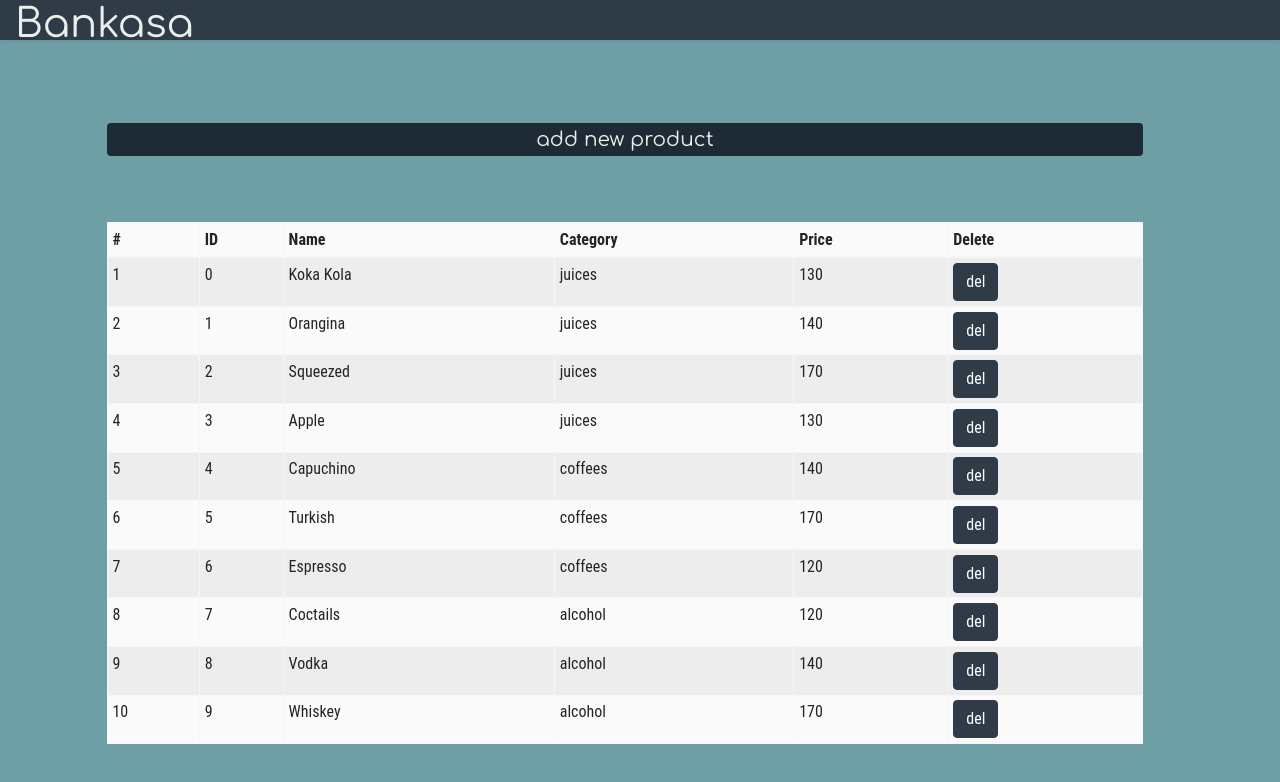
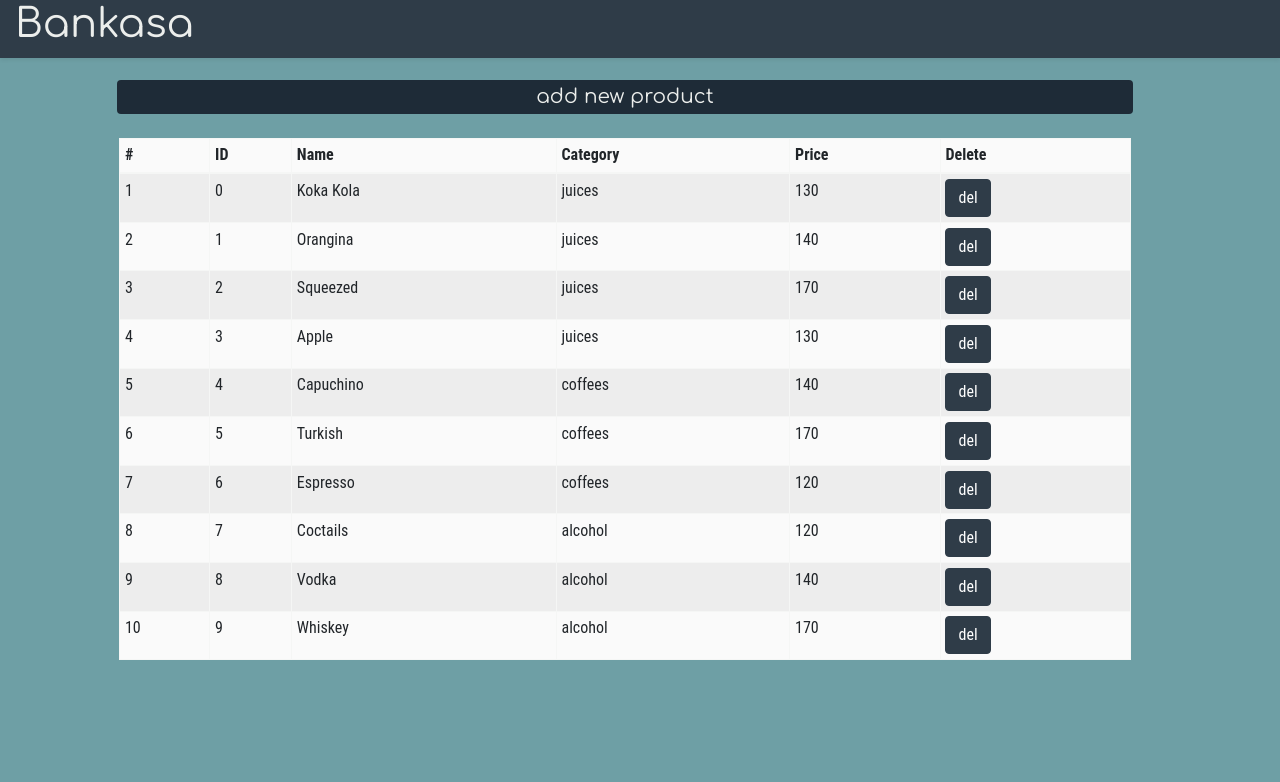
Before and after one commit to Bankacha/bankasa, a React (Create React App) app: page / in a window 1280 px wide. Shown: the top 782 px of the page. Built offline with nearby package versions, Linux system fonts and the light colour scheme.

Commit message:
admin/products layout fix 2

```diff
--- a/src/admin/pages/ProductCreate.js
+++ b/src/admin/pages/ProductCreate.js
@@ -25,8 +25,8 @@ export const ProductCreate = () => {
     }
 
     return (
-        <Row className="h-100">
-            <Col>
+        <Row className="h-100 bg-warning align-items-center justify-content-center">
+            <Col sm={6}>
                 <Form onSubmit={handleSubmit(onSubmit)}>
                     <Form.Group>
                         <Form.Label>Product Name</Form.Label>
--- a/src/admin/pages/Products.js
+++ b/src/admin/pages/Products.js
@@ -1,27 +1,37 @@
 import { Table, Row, Col, Button } from "react-bootstrap"
 import { useSelector, useDispatch } from "react-redux"
 import { deleteProduct } from "../../store/actions"
+import { getProducts } from '../../store/selectors/products.selectors'
 
 export const Products = () => {
 
     const dispatch = useDispatch()
-    const products = useSelector(state => state.products.products)
+    const products = useSelector(getProducts)
 
     return (
         <div className="h-100 bg-warning row">
+            <Col sm={12} className="h-5">
+                <Row className="">
                     <Col className="bg-primary h-5 text-light shadow-sm" sm={12}>
                         <h1>Bankasa</h1>
                     </Col>
-            <Row className="p-0 justify-content-center w-100">
-                <Col sm={10}>
-                    <Row className="m-auto">
-                        <Col className="c-pointer rounded bg-dark my-2 text-light text-center">
+                </Row>
+            </Col>
+
+
+            <Col className="w-100 h-85">
+                <Row className="w-100">
+                    <Col sm={12} className=" h-5">
+                        <Row className="p-0 m-auto justify-content-around">
+                            <Col sm={10} className="c-pointer rounded bg-dark text-light text-center">
                                 <h5 className="m-0 my-1">add new product</h5>
                             </Col>
                         </Row>
                     </Col>
-                <Col sm={10} className="mt-3">
-                    <Table striped bordered hover size="sm" variant='light'>
+                    <Col sm={12} className="mt-3 align-items-top h-95">
+                        <Row className="justify-content-around">
+                            <Col sm={10}>
+                                <Table striped bordered hover size="sm" variant='light' className="m-0 my-1">
                                     <thead>
                                         <tr>
                                             <th>#</th>
@@ -51,7 +61,12 @@ export const Products = () => {
                                     </tbody>
                                 </Table>
                             </Col>
+
                         </Row>
+                    </Col>
+                </Row>
+            </Col>
+
         </div >
     )
 }
--- a/src/store/selectors/categories.selectors.js
+++ b/src/store/selectors/categories.selectors.js
@@ -1,2 +1,2 @@
-export const getCategories = (state) => state.categories.categories;
-export const getActiveCategory = (state) => state.categories.active;
+export const getCategories = (states) => states.categories.categories;
+export const getActiveCategory = (states) => states.categories.active;
--- a/src/store/selectors/products.selectors.js
+++ b/src/store/selectors/products.selectors.js
@@ -0,0 +1 @@
+export const getProducts = (states) => states.products.products;
```
Lines whose indentation alone changed are shown as unchanged.
